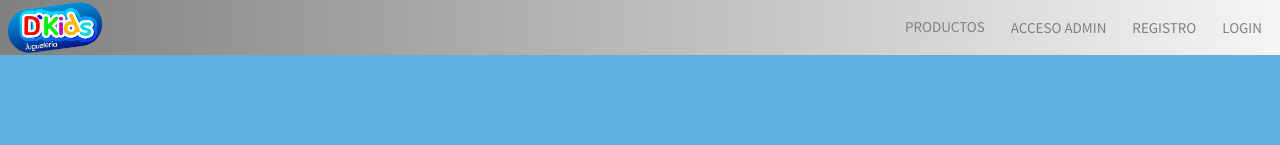
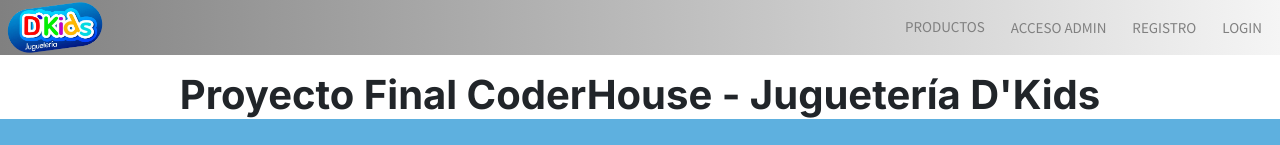
Before and after one commit to juanlezama1/TP_Final_BackEnd, a React (Vite) app in the folder FrontEnd/: page / in a window 1280 px wide. Shown: the top 145 px of the page. Built offline with nearby package versions, Linux system fonts and the light colour scheme; a web font is replaced by a local one.

Commit message:
Sigo con la página inicial

```diff
--- a/FrontEnd/src/Components/Products_carousel/products_carousel.jsx
+++ b/FrontEnd/src/Components/Products_carousel/products_carousel.jsx
@@ -8,7 +8,7 @@ const Products_carousel = () => {
 
 return (
   <Container fluid className='p-0'>
-    <Carousel style={{backgroundColor: '#5eb0df', height: '500px'}} autoplay autoplaySpeed={800} dotPosition='left' className='d-flex flex-column justify-content-center text-center align-items-center'>
+    <Carousel style={{backgroundColor: '#5eb0df', height: '500px'}} autoplay autoplaySpeed={900} dotPosition='left' className='d-flex flex-column justify-content-center text-center align-items-center' pauseOnHover={false}>
         <div className="row d-flex flex-row justify-content-center">
           <div className="col-4 d-flex flex-row justify-content-center">
             <Card style={{cursor: 'default', width: '250px', backgroundColor: '#5eb0df'}} hoverable cover={<img alt="example" src="/images/auto.png" />}>
--- a/FrontEnd/src/Pages/Main/main.jsx
+++ b/FrontEnd/src/Pages/Main/main.jsx
@@ -1,9 +1,19 @@
 import Products_carousel from "../../Components/Products_carousel/products_carousel"
+import Main_Titles from '../../Components/Main_Titles/main_titles'
+import Container from "react-bootstrap/esm/Container"
 
 const Main = () => {
 
     return (
-        <Products_carousel/>
+        <Container fluid>
+            <div className="row">
+                <div className="col-12 m-0 p-0 overflow-hidden">
+                    <Main_Titles title={"Proyecto Final CoderHouse - Juguetería D'Kids"}></Main_Titles>
+                    <Products_carousel/>
+                </div>
+            </div>
+
+        </Container>
     )
 }
 
```
